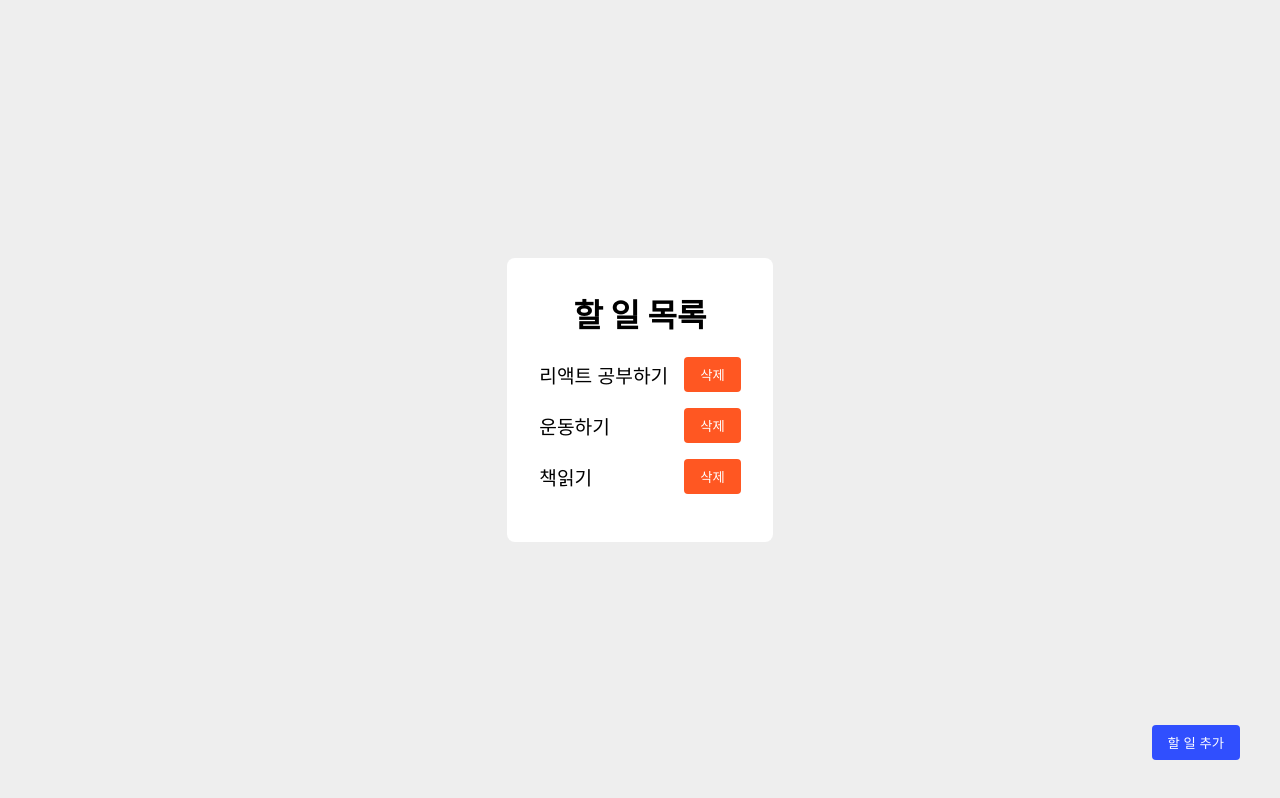
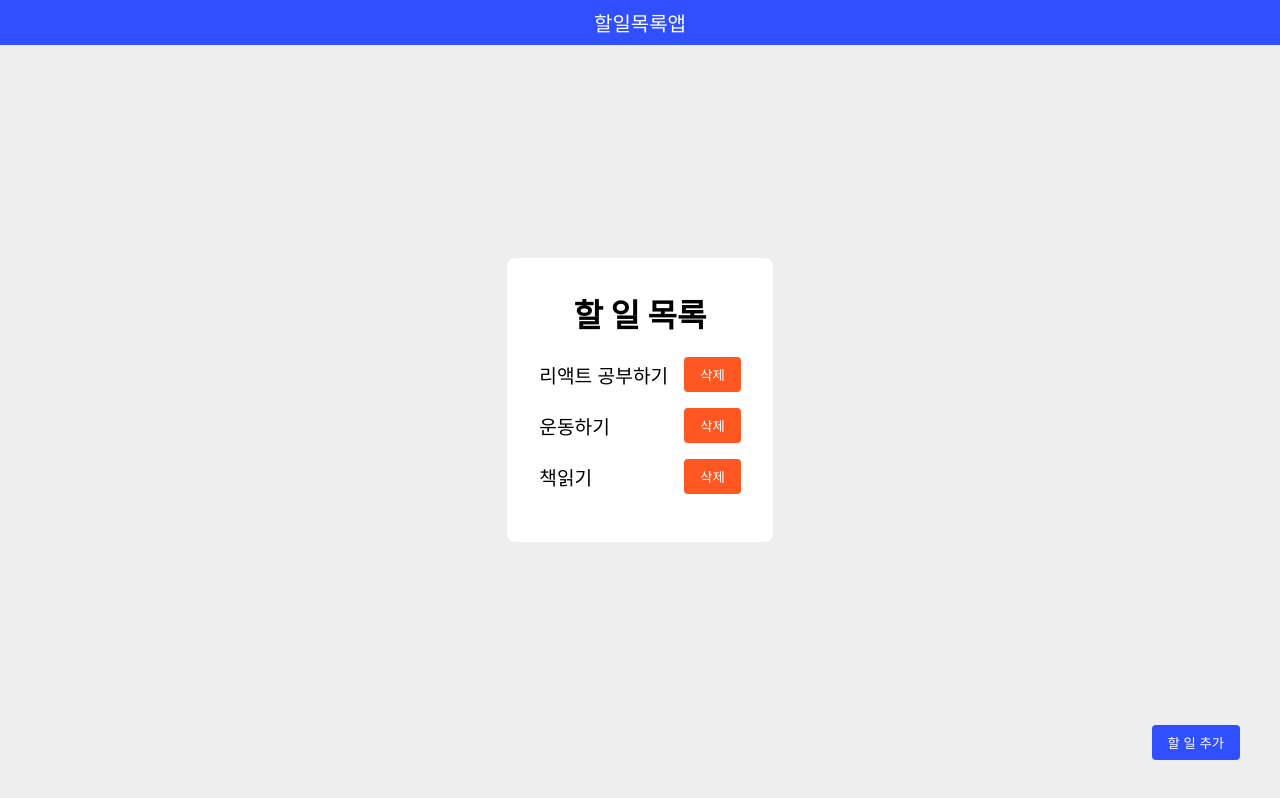
Before and after one commit to JeromeCheon/cra-ts-playground, a React (Create React App) app: page / in a window 1280 px wide. Built offline with nearby package versions, Linux system fonts and the light colour scheme.

Commit message:
Add header and its link tag

```diff
--- a/src/App.tsx
+++ b/src/App.tsx
@@ -4,6 +4,7 @@ import { DataView } from './pages/DataView';
 import { ToDoListContextProvider } from './contexts/ToDoList';
 import { Route, Routes } from 'react-router-dom';
 import { ToDoInput } from './pages/TodoInput';
+import { Header } from './components/Header';
 
 const Container = styled.div`
   height: 100vh;
@@ -17,10 +18,12 @@ const Container = styled.div`
 const NotFound = styled.div`
   text-align: center;
 `;
+
 function App() {
   return (
     <Container>
       <ToDoListContextProvider>
+        <Header />
         <Routes>
           <Route path="/" element={<DataView />} />
           <Route path="/add" element={<ToDoInput />} />
--- /dev/null
+++ b/src/components/Header/index.tsx
@@ -0,0 +1,25 @@
+import styled from '@emotion/styled';
+import { Link } from 'react-router-dom';
+
+const Container = styled.div`
+  position: absolute;
+  top: 0;
+  left: 0;
+  right: 0;
+  text-align: center;
+  background-color: #304ffe;
+  padding: 8px 0;
+  margin: 0;
+`;
+const StyledLink = styled(Link)`
+  color: #ffffff;
+  font-size: 20px;
+  text-decoration: none;
+`;
+export const Header = () => {
+  return (
+    <Container>
+      <StyledLink to="/">할일목록앱</StyledLink>
+    </Container>
+  );
+};
```
Also changed, not shown: src/components/InputContainer/index.tsx (deleted, +0 -23 lines).
